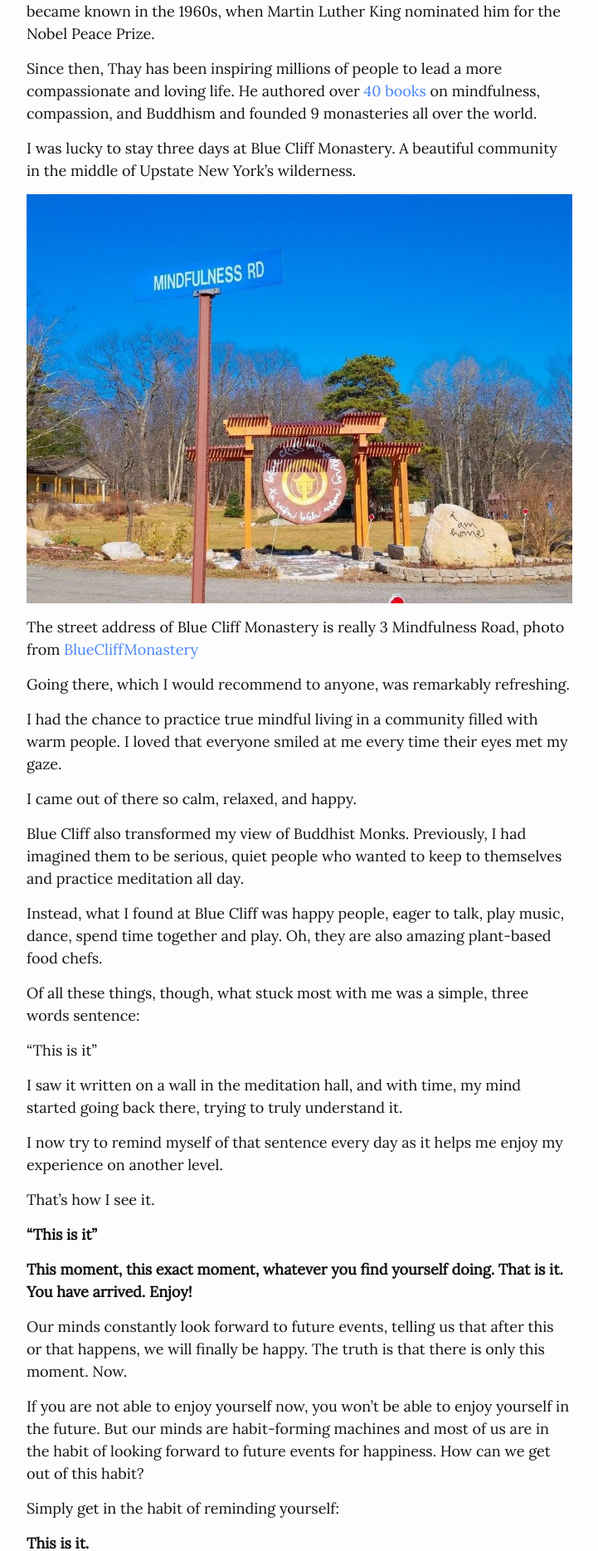
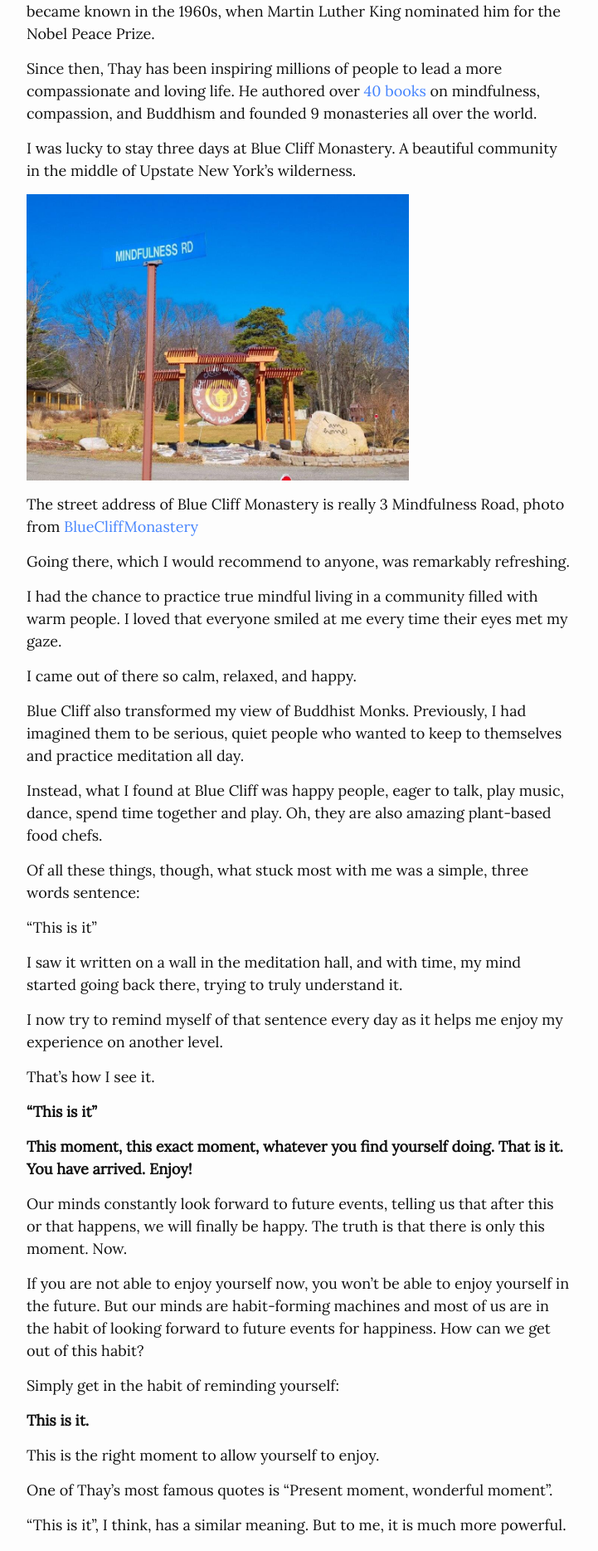
Before and after one commit to giorgiop94/giorgio-blog, a Jekyll site: the page built from _blog/writing/this-is-it.md, in a window 1280 px wide. Shown: the part 374-2243 px from the top of the page at 83% size, without its empty margins (248-969 px from the left). Built offline with Jekyll 4.4.1, drawn with Linux system fonts in a browser that asks for light colours; the table of contents is made by our own code.

Commit message:
try 70% maxwidth mobile

```diff
--- a/_layouts/post.html
+++ b/_layouts/post.html
@@ -50,7 +50,7 @@ toc: true
     .main-content iframe,
     .main-content video,
     .main-content img {
-      max-width: 100%; /* Ensure media spans the width of the content wrapper */
+      max-width: 70%; /* Ensure media spans the width of the content wrapper */
       height: auto; /* Maintain aspect ratio */
 
   }}
```
